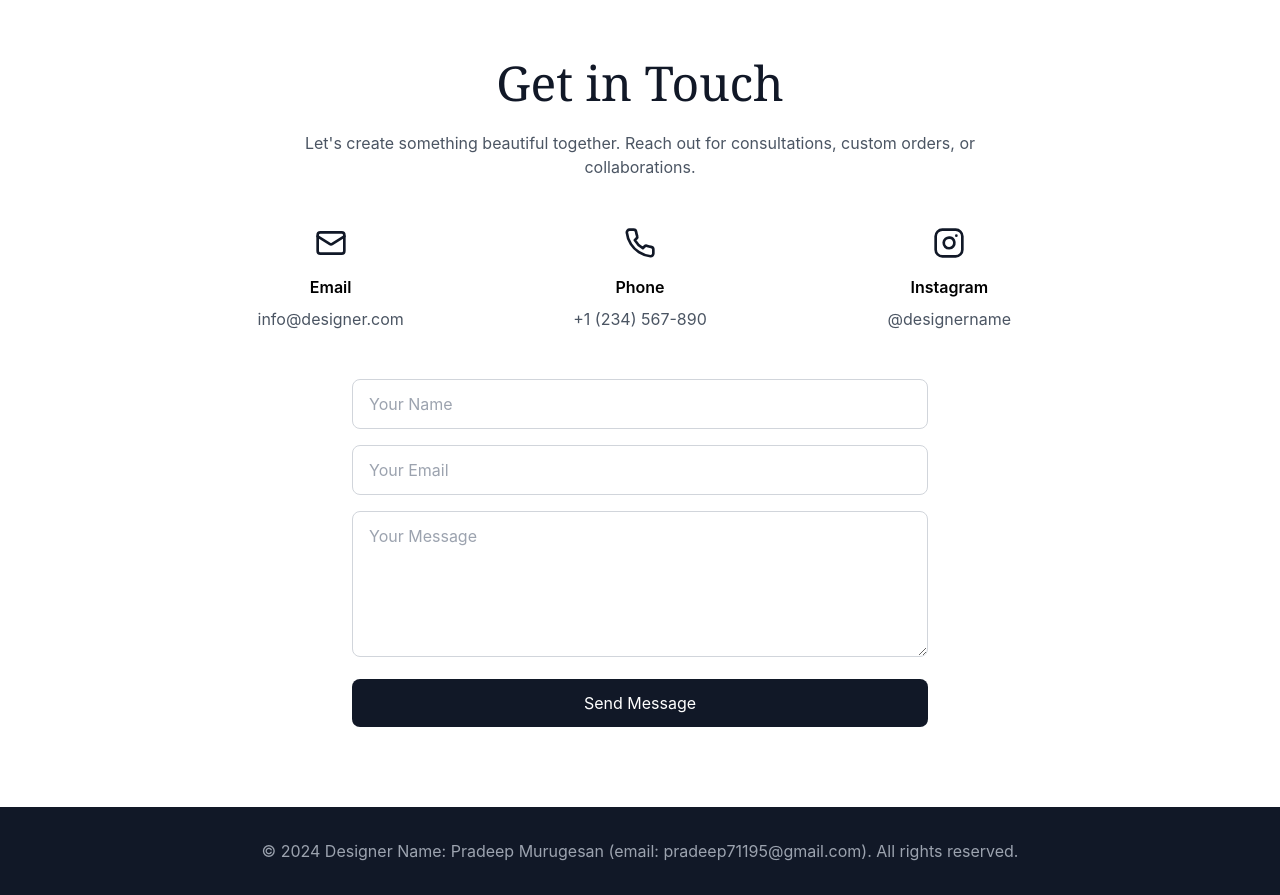
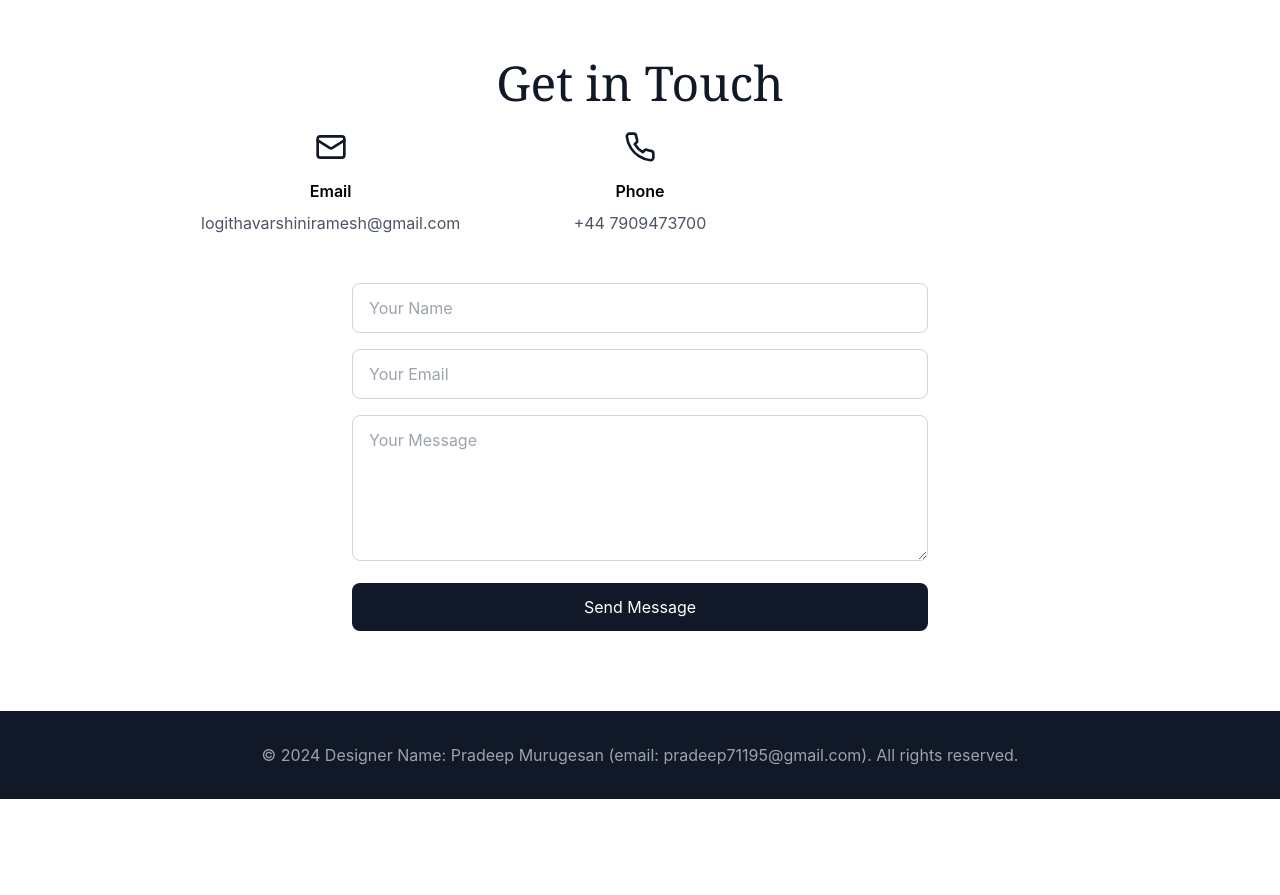
Before and after one commit to varshinilogitha1908-rgb/portfolio, a React (Create React App) app: page / in a window 1280 px wide. Shown: the part 5120-6015 px from the top of the page. After the commit the page ends 5919 px from the top, so only its background shows below. Built offline with nearby package versions, Linux system fonts and the light colour scheme; the HTML template or start-up script is replaced by a standard one.

Commit message:
Contact info

```diff
--- a/src/FashionPortfolio.tsx
+++ b/src/FashionPortfolio.tsx
@@ -480,33 +480,30 @@ const FashionPortfolio = () => {
           <h2 className="text-4xl md:text-5xl font-serif mb-6 text-gray-900">
             Get in Touch
           </h2>
-          <p className="text-gray-600 mb-12 max-w-2xl mx-auto">
-            Let's create something beautiful together. Reach out for consultations, custom orders, or collaborations.
-          </p>
 
           {/* Contact Information */}
           <div className="grid md:grid-cols-3 gap-8 mb-12">
             <div className="flex flex-col items-center">
               <Mail className="w-8 h-8 mb-4 text-gray-900" />
               <h3 className="font-semibold mb-2">Email</h3>
-              <a href="mailto:info@designer.com" className="text-gray-600 hover:text-gray-900">
-                info@designer.com
+              <a href="mailto:logithavarshiniramesh@gmail.com" className="text-gray-600 hover:text-gray-900">
+                logithavarshiniramesh@gmail.com
               </a>
             </div>
             <div className="flex flex-col items-center">
               <Phone className="w-8 h-8 mb-4 text-gray-900" />
               <h3 className="font-semibold mb-2">Phone</h3>
-              <a href="tel:+1234567890" className="text-gray-600 hover:text-gray-900">
-                +1 (234) 567-890
+              <a href="tel:+447909473700" className="text-gray-600 hover:text-gray-900">
+                +44 7909473700
               </a>
             </div>
-            <div className="flex flex-col items-center">
+            {/* <div className="flex flex-col items-center">
               <Instagram className="w-8 h-8 mb-4 text-gray-900" />
               <h3 className="font-semibold mb-2">Instagram</h3>
               <a href="https://instagram.com" target="_blank" rel="noopener noreferrer" className="text-gray-600 hover:text-gray-900">
                 @designername
               </a>
-            </div>
+            </div> */}
           </div>
 
           {/* Contact Form */}
```
